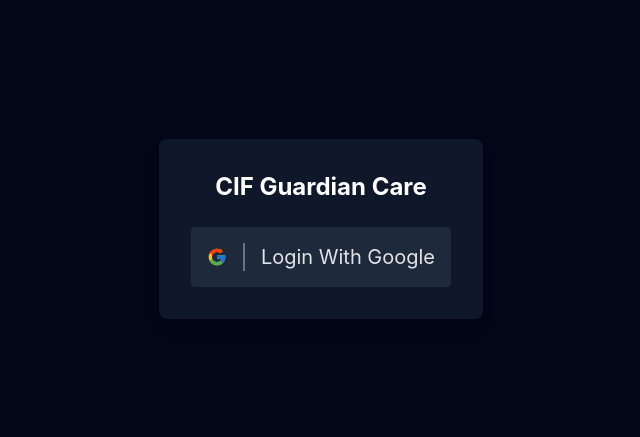
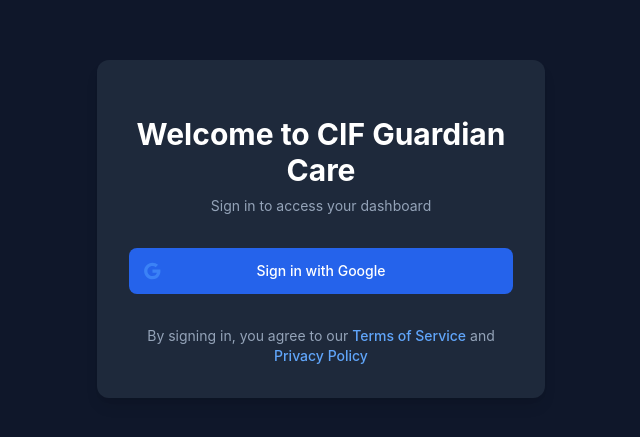
Before and after one commit to uumair327/cifdashboard, a React (Vite) app: page /cifdashboard/login in a window 1280 px wide. Shown: the part 171-608 px from the top of the page, without its empty margins (319-959 px from the left). Built offline with nearby package versions, Linux system fonts and the light colour scheme; no server answers.

Commit message:
edit option

```diff
--- /dev/null
+++ b/src/context/ToastContext.tsx
@@ -0,0 +1,76 @@
+import React, { createContext, useContext, useState, useCallback } from 'react';
+
+interface Toast {
+    id: string;
+    message: string;
+    type: 'success' | 'error' | 'info' | 'warning';
+    duration?: number;
+}
+
+interface ToastContextType {
+    toasts: Toast[];
+    addToast: (message: string, type: Toast['type'], duration?: number) => void;
+    removeToast: (id: string) => void;
+}
+
+const ToastContext = createContext<ToastContextType | undefined>(undefined);
+
+export const ToastProvider: React.FC<{ children: React.ReactNode }> = ({ children }) => {
+    const [toasts, setToasts] = useState<Toast[]>([]);
+
+    const addToast = useCallback((message: string, type: Toast['type'], duration = 3000) => {
+        const id = Math.random().toString(36).substr(2, 9);
+        setToasts((prev) => [...prev, { id, message, type, duration }]);
+
+        if (duration > 0) {
+            setTimeout(() => {
+                removeToast(id);
+            }, duration);
+        }
+    }, []);
+
+    const removeToast = useCallback((id: string) => {
+        setToasts((prev) => prev.filter((toast) => toast.id !== id));
+    }, []);
+
+    return (
+        <ToastContext.Provider value={{ toasts, addToast, removeToast }}>
+            {children}
+            <div className="fixed bottom-4 right-4 z-50 space-y-2">
+                {toasts.map((toast) => (
+                    <div
+                        key={toast.id}
+                        className={`
+              flex items-center p-4 rounded-lg shadow-lg
+              ${toast.type === 'success' ? 'bg-green-500' : ''}
+              ${toast.type === 'error' ? 'bg-red-500' : ''}
+              ${toast.type === 'info' ? 'bg-blue-500' : ''}
+              ${toast.type === 'warning' ? 'bg-yellow-500' : ''}
+              text-white
+              animate-fade-in
+            `}
+                    >
+                        <span className="flex-1">{toast.message}</span>
+                        <button
+                            onClick={() => removeToast(toast.id)}
+                            className="ml-4 text-white hover:text-white/80 focus:outline-none"
+                            aria-label="Close notification"
+                        >
+                            <svg className="h-5 w-5" viewBox="0 0 20 20" fill="currentColor">
+                                <path fillRule="evenodd" d="M4.293 4.293a1 1 0 011.414 0L10 8.586l4.293-4.293a1 1 0 111.414 1.414L11.414 10l4.293 4.293a1 1 0 01-1.414 1.414L10 11.414l-4.293 4.293a1 1 0 01-1.414-1.414L8.586 10 4.293 5.707a1 1 0 010-1.414z" clipRule="evenodd" />
+                            </svg>
+                        </button>
+                    </div>
+                ))}
+            </div>
+        </ToastContext.Provider>
+    );
+};
+
+export const useToast = () => {
+    const context = useContext(ToastContext);
+    if (context === undefined) {
+        throw new Error('useToast must be used within a ToastProvider');
+    }
+    return context;
+};
--- a/src/hooks/useCollectionData.ts
+++ b/src/hooks/useCollectionData.ts
@@ -1,5 +1,5 @@
 import { useState, useEffect, useCallback, useRef } from 'react';
-import { getDocs, collection, DocumentData, deleteDoc, doc, onSnapshot } from 'firebase/firestore';
+import { getDocs, collection, DocumentData, deleteDoc, doc, onSnapshot, updateDoc } from 'firebase/firestore';
 import { db } from '../firebase';
 
 interface CacheItem {
@@ -100,6 +100,17 @@
     }
   };
 
+  const updateItem = async (id: string, newData: any) => {
+    try {
+      const itemRef = doc(db, collectionName, id);
+      await updateDoc(itemRef, newData);
+      // The real-time listener will handle the update
+    } catch (err) {
+      setError(err instanceof Error ? err : new Error('Failed to update item'));
+      throw err;
+    }
+  };
+
   useEffect(() => {
     isMounted.current = true;
     fetchData();
@@ -118,6 +129,7 @@
     loading,
     error,
     refetch: () => fetchData(true),
-    deleteItem
+    deleteItem,
+    updateItem,
   };
 };
--- a/src/index.css
+++ b/src/index.css
@@ -1,6 +1,98 @@
 @tailwind base;
 @tailwind components;
 @tailwind utilities;
+
+@layer utilities {
+  .animate-fade-in {
+    animation: fadeIn 0.3s ease-in-out;
+  }
+
+  .animate-slide-in {
+    animation: slideIn 0.3s ease-out;
+  }
+
+  .animate-scale-in {
+    animation: scaleIn 0.2s ease-out;
+  }
+}
+
+@keyframes fadeIn {
+  from {
+    opacity: 0;
+  }
+
+  to {
+    opacity: 1;
+  }
+}
+
+@keyframes slideIn {
+  from {
+    transform: translateY(20px);
+    opacity: 0;
+  }
+
+  to {
+    transform: translateY(0);
+    opacity: 1;
+  }
+}
+
+@keyframes scaleIn {
+  from {
+    transform: scale(0.95);
+    opacity: 0;
+  }
+
+  to {
+    transform: scale(1);
+    opacity: 1;
+  }
+}
+
+/* Smooth scrolling */
+html {
+  scroll-behavior: smooth;
+}
+
+/* Better focus styles */
+:focus-visible {
+  outline: 2px solid theme('colors.blue.500');
+  outline-offset: 2px;
+}
+
+/* Custom scrollbar */
+::-webkit-scrollbar {
+  width: 8px;
+  height: 8px;
+}
+
+::-webkit-scrollbar-track {
+  background: theme('colors.slate.100');
+  border-radius: 4px;
+}
+
+::-webkit-scrollbar-thumb {
+  background: theme('colors.slate.300');
+  border-radius: 4px;
+}
+
+::-webkit-scrollbar-thumb:hover {
+  background: theme('colors.slate.400');
+}
+
+/* Dark mode scrollbar */
+.dark ::-webkit-scrollbar-track {
+  background: theme('colors.slate.800');
+}
+
+.dark ::-webkit-scrollbar-thumb {
+  background: theme('colors.slate.600');
+}
+
+.dark ::-webkit-scrollbar-thumb:hover {
+  background: theme('colors.slate.500');
+}
 
 :root {
   font-family: Inter, system-ui, Avenir, Helvetica, Arial, sans-serif;
@@ -17,6 +109,6 @@
   -moz-osx-font-smoothing: grayscale;
 }
 
-body{
+body {
   overflow: hidden;
 }
--- a/src/main.tsx
+++ b/src/main.tsx
@@ -6,6 +6,7 @@
 import { createBrowserRouter, RouterProvider } from 'react-router-dom'
 import Login from './pages/Login.tsx'
 import Register from './pages/Register.tsx'
+import { ToastProvider } from './context/ToastContext'
 
 const router = createBrowserRouter([
   {
@@ -27,7 +28,9 @@
 ReactDOM.createRoot(document.getElementById('root')!).render(
   <React.StrictMode>
     <ThemeProvider>
-      <RouterProvider router={router} />
+      <ToastProvider>
+        <RouterProvider router={router} />
+      </ToastProvider>
     </ThemeProvider>
   </React.StrictMode>,
 )
--- a/src/pages/Login.tsx
+++ b/src/pages/Login.tsx
@@ -1,67 +1,74 @@
-import { FcGoogle } from "react-icons/fc";
+import React, { useState } from "react";
+import { useNavigate } from "react-router-dom";
 import { loginWithGoogle } from "../firebaseAuth";
-import { useNavigate } from "react-router-dom";
-import { useEffect, useState } from "react";
-import { onAuthStateChanged } from "firebase/auth";
-import { auth } from "../firebase";
+import { LuLoader2 } from "react-icons/lu";
+import { useToast } from "../context/ToastContext";
 
-const Login = () => {
+const Login: React.FC = () => {
   const navigate = useNavigate();
-  const [error, setError] = useState<string | null>(null);
   const [isLoading, setIsLoading] = useState(false);
+  const { addToast } = useToast();
 
-  useEffect(() => {
-    const unsubscribe = onAuthStateChanged(auth, (user) => {
-      if (user != null) {
-        navigate("/");
-      }
-    });
-
-    return () => unsubscribe();
-  }, [navigate]);
-
-  const _loginWithGoogle = async () => {
+  const handleLogin = async () => {
     try {
       setIsLoading(true);
-      setError(null);
-
-      // Check if popups are blocked
-      const popupBlocked = window.open('about:blank', '_blank');
-      if (!popupBlocked) {
-        throw new Error('Please allow popups for this website');
-      }
-      popupBlocked.close();
-
-      const user = await loginWithGoogle();
-      if (user != null) {
-        navigate("/");
-      }
+      await loginWithGoogle();
+      addToast("Successfully signed in!", "success");
+      navigate("/");
     } catch (err: any) {
       console.error("Login error:", err);
-      setError(err.message || "Failed to login with Google");
+      addToast(err.message || "Failed to sign in. Please try again.", "error", 5000);
     } finally {
       setIsLoading(false);
     }
   };
 
   return (
-    <div className="flex items-center justify-center h-screen bg-slate-950">
-      <div className="bg-slate-900 p-8 rounded-lg shadow-lg">
-        <h1 className="text-2xl font-bold mb-6 text-center text-white">CIF Guardian Care</h1>
-        {error && (
-          <div className="mb-4 p-3 bg-red-500/10 border border-red-500 rounded text-red-500 text-sm">
-            {error}
-          </div>
-        )}
-        <button
-          onClick={_loginWithGoogle}
-          disabled={isLoading}
-          className="flex items-center gap-4 bg-slate-800 p-4 rounded text-xl hover:scale-[1.05] hover:-translate-y-1 duration-300 disabled:opacity-50 disabled:cursor-not-allowed w-full justify-center"
-        >
-          <FcGoogle />
-          <div className="w-[2px] bg-slate-500 self-stretch" />
-          <span>{isLoading ? "Logging in..." : "Login With Google"}</span>
-        </button>
+    <div className="min-h-screen flex items-center justify-center bg-slate-100 dark:bg-slate-900 p-4">
+      <div className="max-w-md w-full space-y-8 bg-white dark:bg-slate-800 p-8 rounded-xl shadow-lg">
+        <div className="text-center">
+          <h2 className="mt-6 text-3xl font-bold text-slate-900 dark:text-white">
+            Welcome to CIF Guardian Care
+          </h2>
+          <p className="mt-2 text-sm text-slate-600 dark:text-slate-400">
+            Sign in to access your dashboard
+          </p>
+        </div>
+
+        <div className="mt-8">
+          <button
+            onClick={handleLogin}
+            disabled={isLoading}
+            className="group relative w-full flex justify-center py-3 px-4 border border-transparent text-sm font-medium rounded-lg text-white bg-blue-600 hover:bg-blue-700 focus:outline-none focus:ring-2 focus:ring-offset-2 focus:ring-blue-500 disabled:opacity-50 disabled:cursor-not-allowed transition-colors duration-200"
+          >
+            <span className="absolute left-0 inset-y-0 flex items-center pl-3">
+              {isLoading ? (
+                <LuLoader2 className="h-5 w-5 text-blue-500 group-hover:text-blue-400 animate-spin" />
+              ) : (
+                <svg className="h-5 w-5 text-blue-500 group-hover:text-blue-400" viewBox="0 0 24 24">
+                  <path
+                    fill="currentColor"
+                    d="M12.545,10.239v3.821h5.445c-0.712,2.315-2.647,3.972-5.445,3.972c-3.332,0-6.033-2.701-6.033-6.032s2.701-6.032,6.033-6.032c1.498,0,2.866,0.549,3.921,1.453l2.814-2.814C17.503,2.988,15.139,2,12.545,2C7.021,2,2.543,6.477,2.543,12s4.478,10,10.002,10c8.396,0,10.249-7.85,9.426-11.748L12.545,10.239z"
+                  />
+                </svg>
+              )}
+            </span>
+            {isLoading ? "Signing in..." : "Sign in with Google"}
+          </button>
+        </div>
+
+        <div className="mt-6 text-center">
+          <p className="text-sm text-slate-600 dark:text-slate-400">
+            By signing in, you agree to our{" "}
+            <a href="#" className="font-medium text-blue-600 hover:text-blue-500 dark:text-blue-400 dark:hover:text-blue-300">
+              Terms of Service
+            </a>{" "}
+            and{" "}
+            <a href="#" className="font-medium text-blue-600 hover:text-blue-500 dark:text-blue-400 dark:hover:text-blue-300">
+              Privacy Policy
+            </a>
+          </p>
+        </div>
       </div>
     </div>
   );
```
Also changed, not shown: src/components/Displayer.tsx (+78 -6 lines), src/components/Sidebar.tsx (+24 -7 lines), src/pages/App.tsx (+12 -10 lines).
